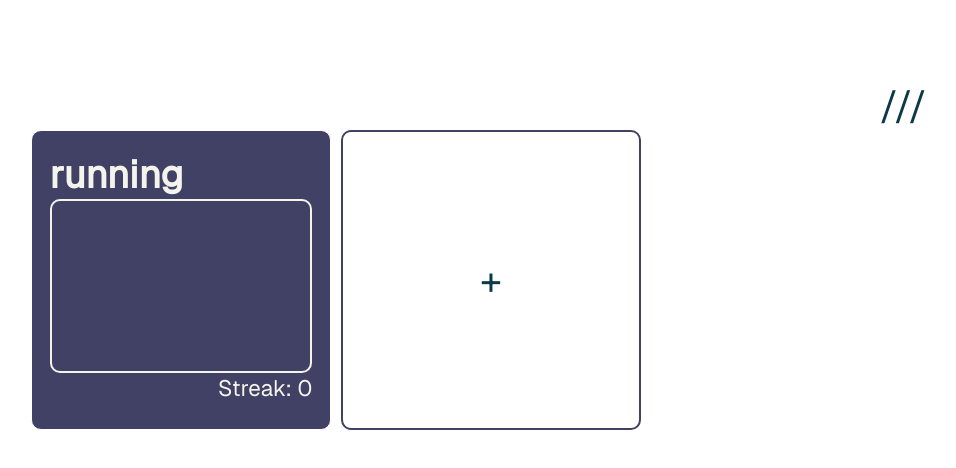
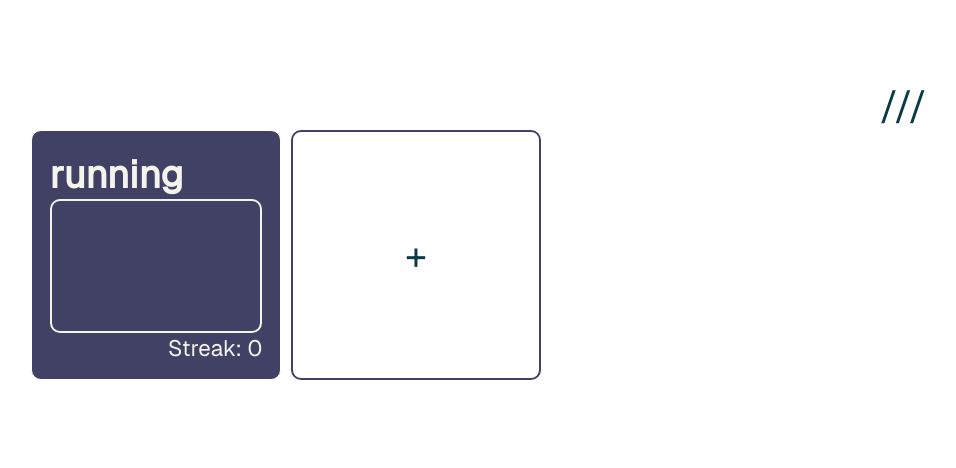
Before and after one commit to jckstllrd/habit-tracker, a React (Vite) app: page / in a window 1280 px wide. Shown: the top 468 px of the page, without its empty margins (161-1117 px from the left). Built offline with nearby package versions, Linux system fonts and the light colour scheme.

Commit message:
feat: add form to create new habits in the dashboard

```diff
--- a/src/App.jsx
+++ b/src/App.jsx
@@ -1,4 +1,4 @@
-import { useState } from "react";
+import { useRef, useState } from "react";
 import "./styles/App.css";
 import Habit from "./components/Habit";
 import HabitForm from "./components/HabitForm";
@@ -11,7 +11,15 @@ export default function App() {
       log_completed: {},
     },
   ]);
-  function addHabit(habit) {
+  let id = useRef(1);
+
+  function addHabit(habitName) {
+    let habit = {
+      id: id,
+      name: habitName,
+      log_completed: [],
+    };
+    id.current = id.current + 1;
     setHabits((prev) => [...prev, habit]);
   }
 
--- a/src/components/HabitForm.jsx
+++ b/src/components/HabitForm.jsx
@@ -1,5 +1,5 @@
 import { useState } from "react";
-export default function HabitForm() {
+export default function HabitForm({ addHabit }) {
   const [active, setActive] = useState(false);
 
   const toggleActive = () => {
@@ -14,6 +14,8 @@ export default function HabitForm() {
             <form
               onSubmit={(e) => {
                 e.preventDefault();
+                addHabit(e.target.habitName.value);
+                toggleActive();
               }}
             >
               <label htmlFor="habitName">
--- a/src/styles/App.css
+++ b/src/styles/App.css
@@ -49,7 +49,7 @@ body {
   width: 70vw;
   display: grid;
   gap: 10px;
-  grid-template-columns: repeat(auto-fit, 300px);
+  grid-template-columns: repeat(auto-fit, 250px);
 }
 
 .habit-cell {
```
